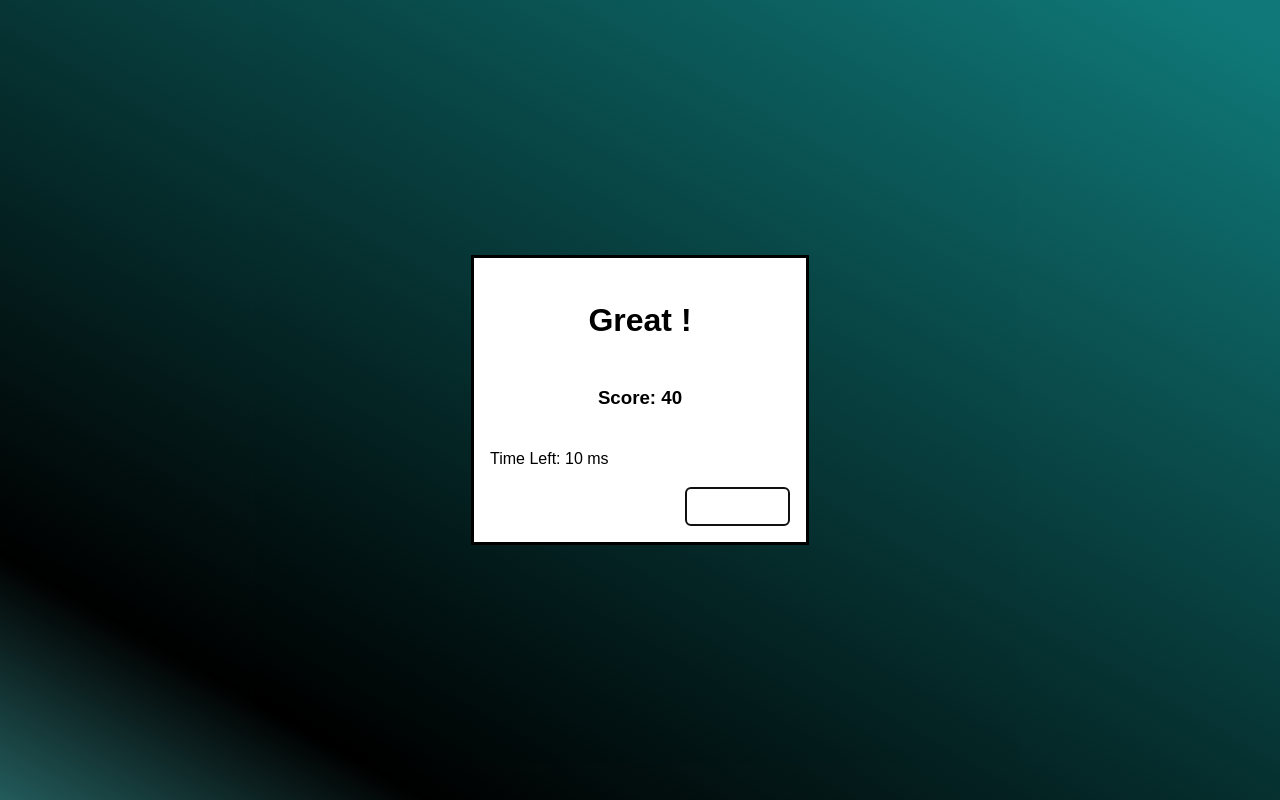
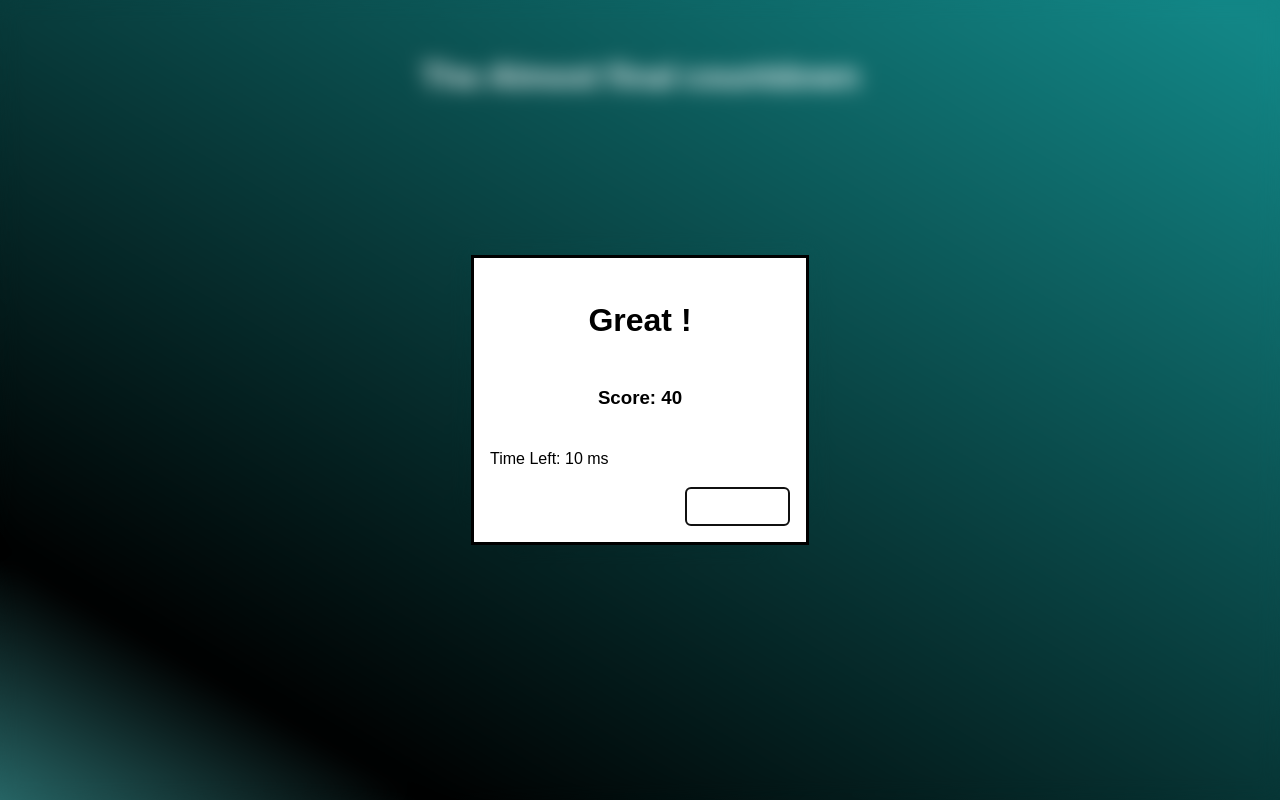
Before and after one commit to ridham-sawhney/AccuStop, a React (Vite) app: page / in a window 1280 px wide. Built offline with nearby package versions, Linux system fonts and the light colour scheme; a web font is replaced by a local one.

Commit message:
Dialog modal updateed and intro component design initiated.

```diff
--- a/src/App.jsx
+++ b/src/App.jsx
@@ -2,6 +2,7 @@ import { useState,useEffect, useRef } from 'react'
 import './App.css'
 import Dialog from './components/Dialog/Dialog';
 import GlitchLoader from './components/ReusableComponents/GlitchLoader/GlitchLoader';
+import GameIntro from './components/GameIntro/GameIntro';
 function App() {
   const [loadingStatus,updateLoadingStatus] = useState('on');
   let dialogRef = useRef();
@@ -18,6 +19,7 @@ function App() {
 
   return (
     <>
+      <GameIntro/>
       <Dialog ref={dialogRef} onAction={onRestart}/>
       {loadingStatus == 'on' ? <GlitchLoader loadingStatus={loadingStatus} loadingText={'Loading...'}/> :undefined}
     </>
--- a/src/components/Dialog/Dialog.css
+++ b/src/components/Dialog/Dialog.css
@@ -25,3 +25,8 @@ align-self: start;
 .restartDialog form{
     align-self:flex-end;
 }
+
+dialog:-internal-dialog-in-top-layer::backdrop{
+    background: transparent;
+    backdrop-filter: blur(10px);
+}
--- a/src/components/GameIntro/GameIntro.jsx
+++ b/src/components/GameIntro/GameIntro.jsx
@@ -0,0 +1,7 @@
+import './GameIntro.css';
+
+export default function GameIntro({}){
+    return (<div>
+    <h1>The <span>Almost</span> final countdown</h1>
+    </div>);
+}
--- a/src/index.css
+++ b/src/index.css
@@ -14,7 +14,7 @@
 body {
   margin: 0;
   display: flex;
-  align-items: center;
+  /* align-items: center; */
   justify-content: center;
   min-height: 100vh;
 }
```
